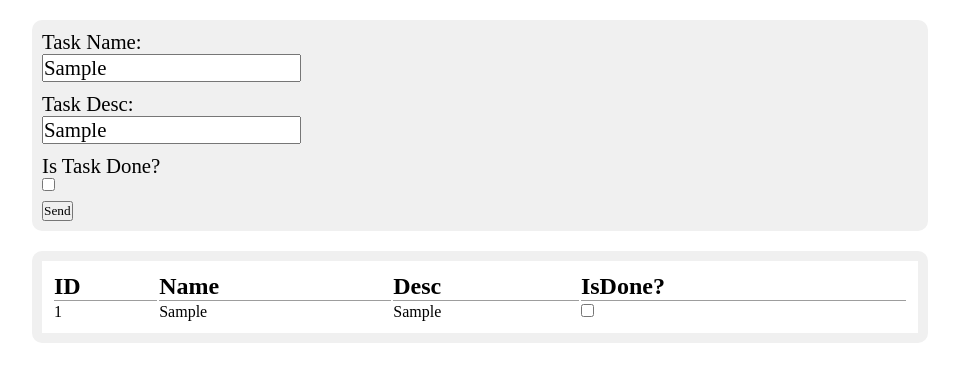
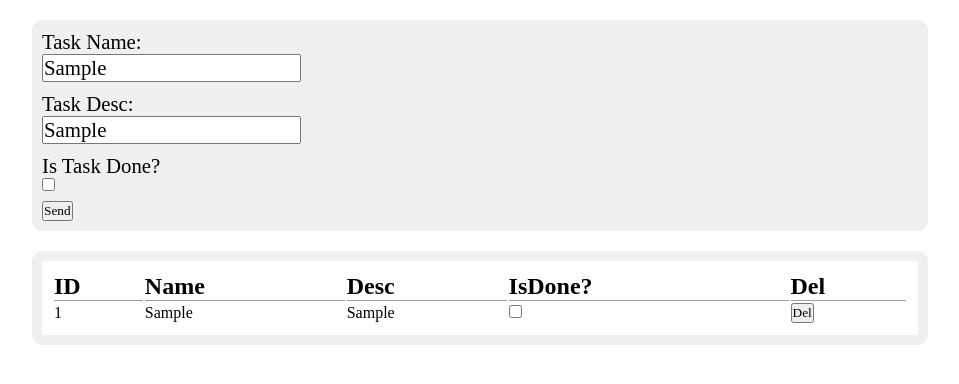
Before and after one commit to xxxCam900xxx/To-Do-List-Maker, a plain HTML site: page index.html in a window 1280 px wide. Both pictures are taken after typing "Sample", "Sample" into the empty fields and a click on the button "Send". Shown: the whole page, without its empty margins (160-1119 px from the left). Drawn offline with Linux system fonts and the light colour scheme.

Commit message:
🚧 chore: Added DelTask();

```diff
--- a/index.html
+++ b/index.html
@@ -35,6 +35,7 @@
                 <th>Name</th>
                 <th>Desc</th>
                 <th>IsDone?</th>
+                <th>Del</th>
             </tr>
         </table>
     </div>
--- a/script.js
+++ b/script.js
@@ -26,6 +26,9 @@ function AddTask() {
     let taskDesc = document.createElement("td");
     let taskIsDone = document.createElement("td");
 
+    let delTask = document.createElement('td');
+
+    newTask.setAttribute('id', CurrentTaskId);
     taskID.innerText = CurrentTaskId;
     taskName.innerText = AddTaskNameValue;
     taskDesc.innerText = AddTaskDescValue;
@@ -36,10 +39,13 @@ function AddTask() {
       taskIsDone.innerHTML = `<input type="checkbox">`;
     }
 
+    delTask.innerHTML = `<button onclick="DelTask(${CurrentTaskId});" >Del</button>`
+
     newTask.appendChild(taskID);
     newTask.appendChild(taskName);
     newTask.appendChild(taskDesc);
     newTask.appendChild(taskIsDone);
+    newTask.appendChild(delTask);
     TaskList.appendChild(newTask);
 
     CurrentTaskId++;
@@ -47,3 +53,10 @@ function AddTask() {
     alert(ErrorMessage);
   }
 }
+
+function DelTask(taskID) {
+
+    let deleteTask = document.getElementById(taskID);
+    deleteTask.remove();
+
+}
```
